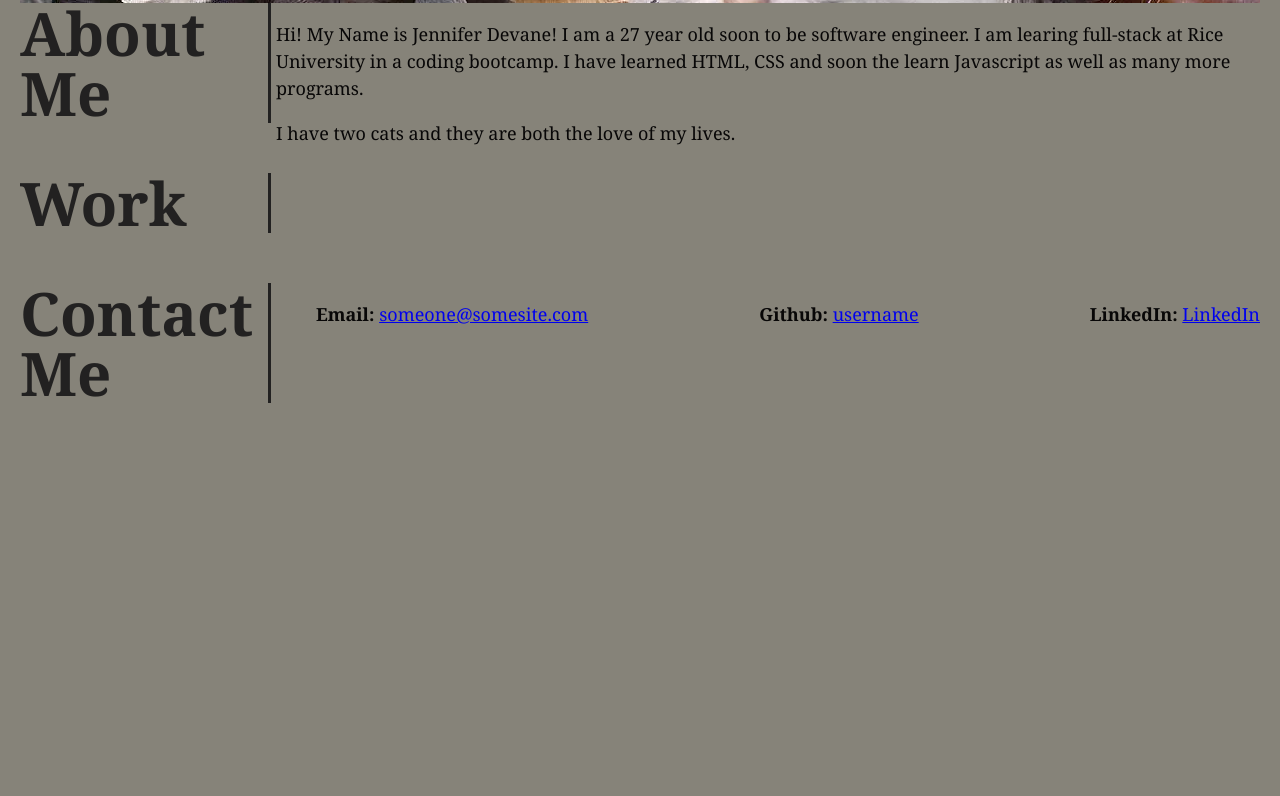
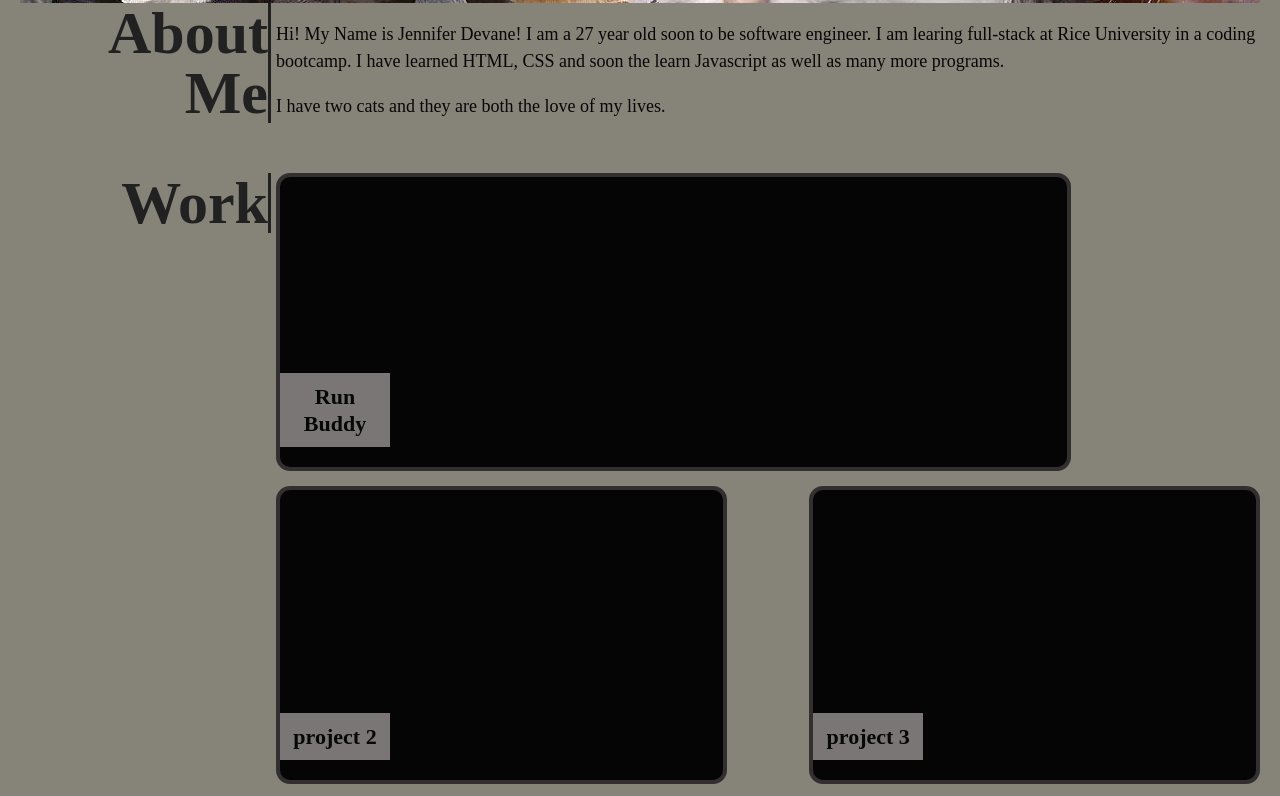
Before and after one commit to jendevane/challenge-2, a plain HTML site: page project.html in a window 1280 px wide. Shown: the part 332-1128 px from the top of the page. Before the commit the page ends 805 px from the top, so only its background shows below. Drawn offline with Linux system fonts and the light colour scheme.

Commit message:
added shadow boxes

```diff
--- a/project.html
+++ b/project.html
@@ -43,7 +43,7 @@
         <h2 class="section-titleprimary-border">
           About Me
         </h2>
-        <div class="border">
+
         <p>
           Hi! My Name is Jennifer Devane! I am a 27 year old soon to be software engineer. I am learing full-stack at Rice University in a coding bootcamp. I have learned HTML, CSS and soon the learn Javascript as well as many more programs.
         </p>
@@ -53,8 +53,25 @@
     </div>
       <div class=dad>
       <section id="Work" class="Work">
-        <div class="border">
+
        <h2 class="section-titleprimary-border">Work</h2>
+       <div class="flex-container">
+         <div class="flex-item1">
+           <span>Run Buddy</span>
+         </div>
+         <div class="flex-item">
+           <span>project 2</span>
+         </div>
+         <div class="flex-item">
+           <span>project 3</span>
+         </div>
+         <div class="flex-item">
+           <span>project 4</span>
+         </div>
+         <div class="flex-item">
+           <span>project 5</span>
+         </div>
+       </div>
       </section>
     </div>
       <!-- Section 2: Contact Info -->
--- a/style.css
+++ b/style.css
@@ -1,7 +1,7 @@
 body {
   padding: 20px ;
   margin: 0;
-  font-family: Georgia, "Times New Roman", Times, serif;
+  font-family: "Times New Roman", Times, serif;
   font-size: 18px;
   line-height: 150%;
   color: rgb(8, 7, 7);
@@ -68,14 +68,89 @@ h2 {
     margin-right: 5px;
     float:left;
     border-right: 3px solid;
+    text-align: right;
+    }
 
-    }
     .dad {
       display: flex;
     flex-direction: column;
     }
+    .flex-container {
+      display:flex;
+      flex-wrap:wrap;
+      justify-content: space-between;
+
+    }
+    /* flex child */
+    .flex-item1 {
+      /* makes each one 45%, putting 10% between each element on the page */
+      width: 80%;
+      /* rounded corners */
+      border-radius: 14px;
+      border: 4px solid #332f30;
+      background-color: #050505;
+      font-size: 22px;
+      font-weight: bold;
+      /* puts space between each one vertically */
+      margin-bottom: 15px;
+      /* for files in local images folder, use url('../images/file-name.jpg') */
+
+      /* tells background to fit box no matter what */
+      background-size: cover;
+      /* crops it at the center */
+      background-position: center;
+      /* padding top and bottom 20px, 0 for left/right */
+      padding: 20px 0;
+      /* sets minimum height value so there's room */
+      min-height: 250px;
+    display: flex;
+    flex-direction: column-reverse;
+    }
+
+    /* for text area inside of flex item */
+    .flex-item1 span {
+
+    width: 100px;
+    background-color: rgb(122, 118, 118);
+    padding: 10px 5px;
+    text-align:center;
+    }
 
 
+    /* flex child */
+    .flex-item {
+      /* makes each one 45%, putting 10% between each element on the page */
+      width: 45%;
+      /* rounded corners */
+      border-radius: 14px;
+      border: 4px solid #332f30;
+      background-color: #050505;
+      font-size: 22px;
+      font-weight: bold;
+      /* puts space between each one vertically */
+      margin-bottom: 15px;
+      /* for files in local images folder, use url('../images/file-name.jpg') */
+
+      /* tells background to fit box no matter what */
+      background-size: cover;
+      /* crops it at the center */
+      background-position: center;
+      /* padding top and bottom 20px, 0 for left/right */
+      padding: 20px 0;
+      /* sets minimum height value so there's room */
+      min-height: 250px;
+    display: flex;
+    flex-direction: column-reverse;
+    }
+
+    /* for text area inside of flex item */
+    .flex-item span {
+
+    width: 100px;
+    background-color: rgb(122, 118, 118);
+    padding: 10px 5px;
+    text-align:center;
+    }
 
 
 .ContactMe ul {
```
